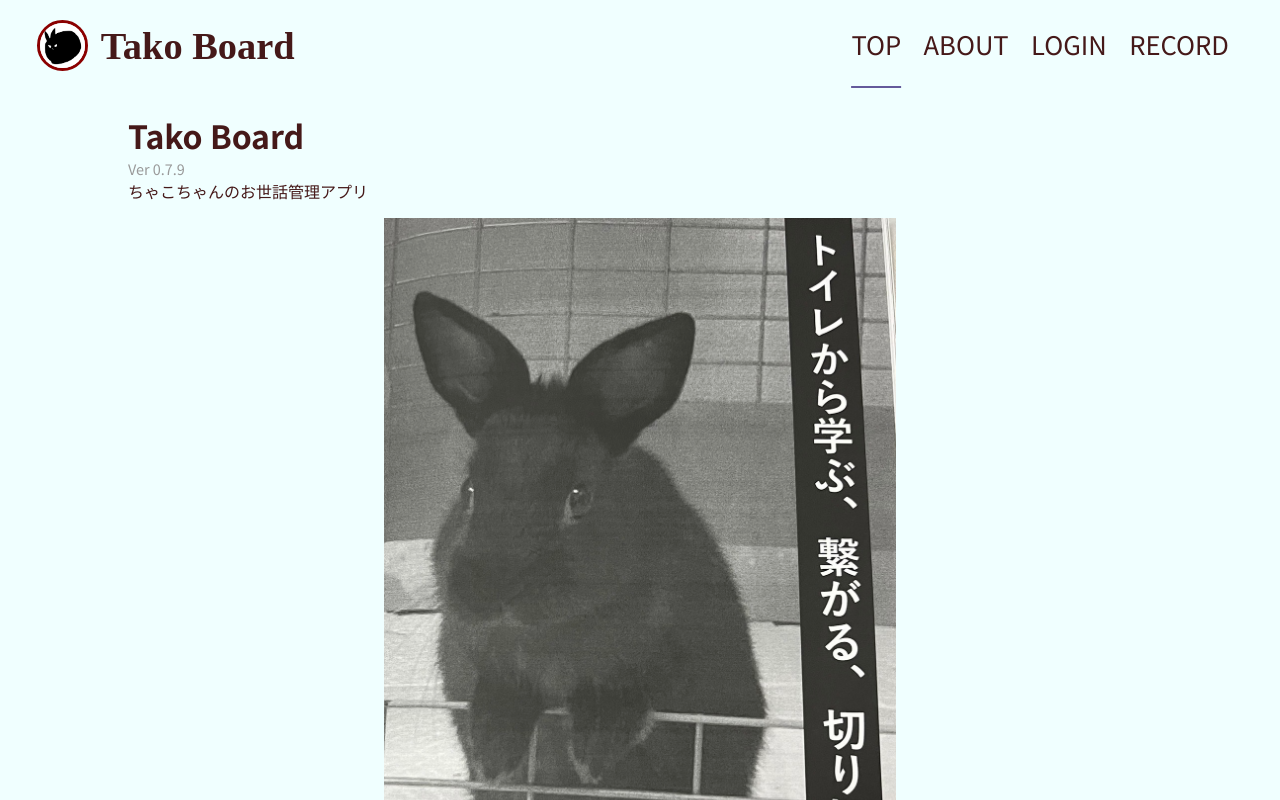
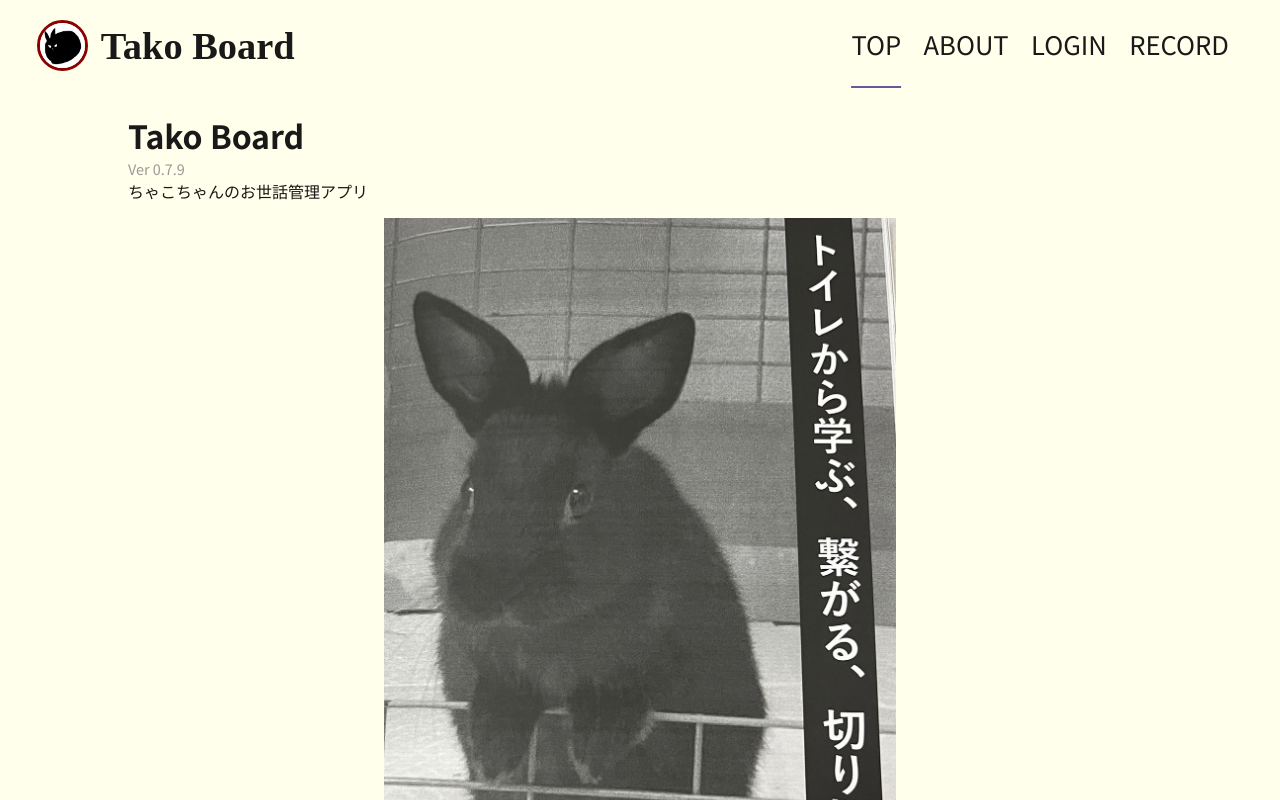
Before and after one commit to aiwaka/tako_board_new, a SvelteKit app: page / in a window 1280 px wide. Shown: the top 800 px of the page. Built offline with nearby package versions, Linux system fonts and the light colour scheme.

Commit message:
fix style

```diff
--- a/static/style/main.css
+++ b/static/style/main.css
@@ -1,12 +1,12 @@
-@import url('https://fonts.googleapis.com/css2?family=Noto+Sans+JP:wght@100;300;400;700;900&family=Noto+Serif+JP:wght@200;400;700;900&family=Noto+Sans+Mono&display=swap');
+@import url("https://fonts.googleapis.com/css2?family=Noto+Sans+JP:wght@100;300;400;700;900&family=Noto+Serif+JP:wght@200;400;700;900&family=Noto+Sans+Mono&display=swap");
 
 :root {
-  --main-font-color:  oldlace;
+  --main-font-color: oldlace;
   --sub-font-color: bisque;
   --main-font-transparent: rgba(253, 245, 230, 0.5);
-  --main-bg-color: rgba(3, 18, 64, 1.0);
+  --main-bg-color: rgba(3, 18, 64, 1);
   --main-bg-transparent: rgba(3, 18, 64, 0.7);
-  --current-page-link-color: rgba(255,210,0,1);
+  --current-page-link-color: rgba(255, 210, 0, 1);
   --page-link-hover-color: rgb(255, 240, 174);
 
   --active-arrow-color: #42b983;
@@ -14,14 +14,13 @@
 }
 @media (prefers-color-scheme: light) {
   :root {
-    --main-font-color: rgb(69, 25, 25);
+    --main-font-color: rgb(25, 25, 25);
     --sub-font-color: darkred;
-    --main-font-transparent: rgba(69, 25, 25, 0.4);
-    --main-bg-color: azure;
+    --main-font-transparent: rgba(25, 25, 25, 0.4);
+    --main-bg-color: rgb(255, 255, 235);
     --main-bg-transparent: rgba(240, 255, 255, 0.6);
     --current-page-link-color: rgb(100, 90, 155);
     --page-link-hover-color: slateblue;
-
   }
 }
 
```
Also changed, not shown: src/components/records/RecordInputBox.svelte (+6 -1 lines).
